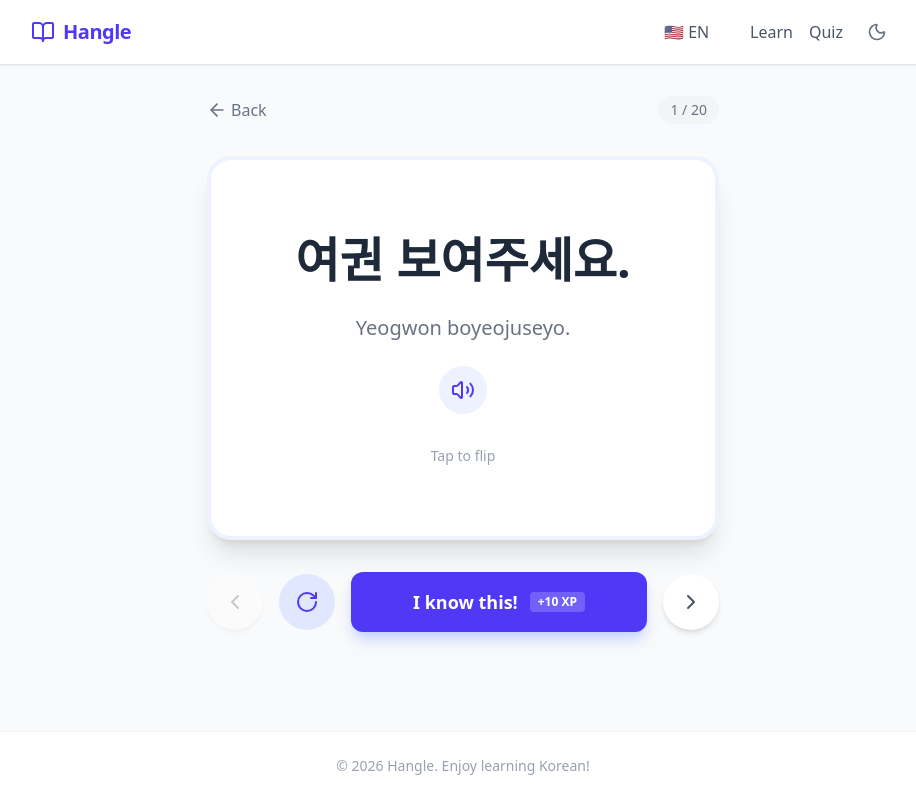
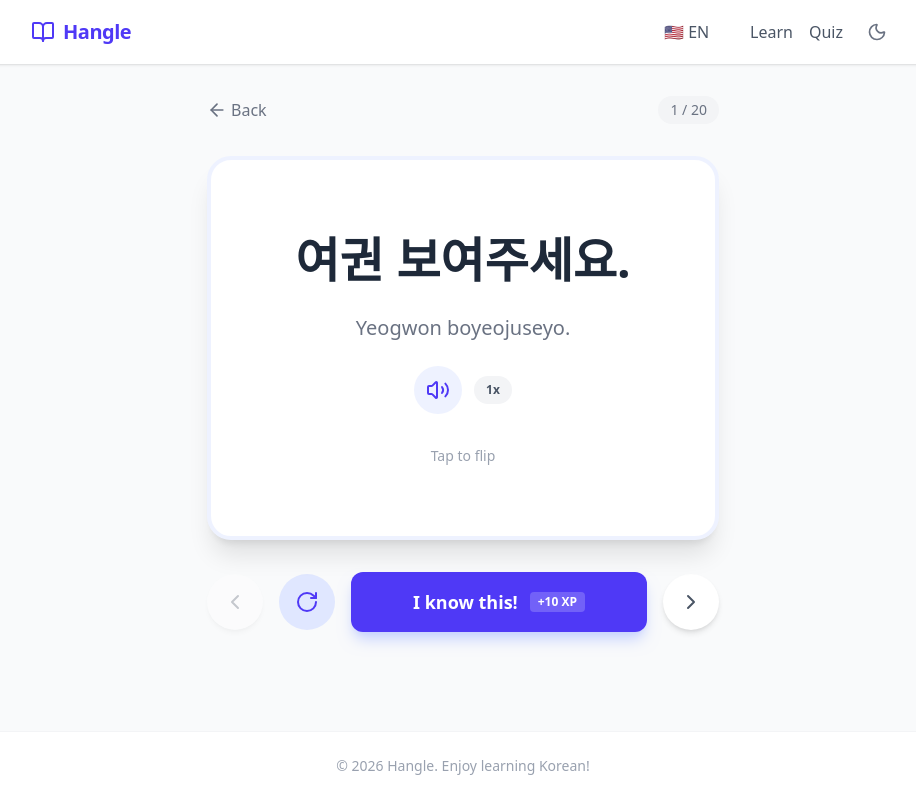
Before and after one commit to hoyakdh/hangle, a React (Vite) app: page /learn/airport in a window 1280 px wide. Shown: the whole page, without its empty margins (177-1093 px from the left). Built offline with nearby package versions, Linux system fonts and the light colour scheme.

Commit message:
feat: Add audio playback speed control (1x/0.6x)

```diff
--- a/src/data/translations.ts
+++ b/src/data/translations.ts
@@ -33,7 +33,9 @@ export const translations = {
             xp: "+10 XP",
             quizPrompt: "Ready? Take the Quiz!",
             notFound: "Category not found",
-            goBack: "Go back"
+            goBack: "Go back",
+            speedNormal: "Normal Speed",
+            speedSlow: "Slow Speed"
         },
         quiz: {
             quit: "Quit",
@@ -83,7 +85,9 @@ export const translations = {
             xp: "+10 XP",
             quizPrompt: "¿Listo? ¡Haz la prueba!",
             notFound: "Categoría no encontrada",
-            goBack: "Volver"
+            goBack: "Volver",
+            speedNormal: "Velocidad Normal",
+            speedSlow: "Velocidad Lenta"
         },
         quiz: {
             quit: "Salir",
@@ -133,7 +137,9 @@ export const translations = {
             xp: "+10 XP",
             quizPrompt: "準備完了？クイズに挑戦！",
             notFound: "カテゴリーが見つかりません",
-            goBack: "戻る"
+            goBack: "戻る",
+            speedNormal: "標準速度",
+            speedSlow: "ゆっくり"
         },
         quiz: {
             quit: "終了",
--- a/src/pages/Learn.tsx
+++ b/src/pages/Learn.tsx
@@ -48,12 +48,23 @@ export default function Learn() {
         setIsFlipped(false);
     }, [categoryId]);
 
+    const [playbackRate, setPlaybackRate] = useState(0.9);
+
+    const toggleSpeed = (e: React.MouseEvent) => {
+        e.stopPropagation();
+        setPlaybackRate(prev => prev === 0.9 ? 0.6 : 0.9);
+    };
+
     // Text-to-Speech
     const playAudio = (text: string) => {
         if (!('speechSynthesis' in window)) return;
+
+        // Cancel any ongoing speech
+        window.speechSynthesis.cancel();
+
         const utterance = new SpeechSynthesisUtterance(text);
         utterance.lang = 'ko-KR';
-        utterance.rate = 0.9;
+        utterance.rate = playbackRate;
         window.speechSynthesis.speak(utterance);
     };
 
@@ -106,12 +117,23 @@ export default function Learn() {
                         <p className="text-xl text-gray-500 dark:text-gray-400 font-medium mb-6">
                             {targetLanguage === 'ja' ? currentItem.japanese_pronunciation : currentItem.romanized}
                         </p>
+
+                        <div className="flex items-center gap-3">
                             <button
                                 onClick={(e) => { e.stopPropagation(); playAudio(currentItem.korean); }}
                                 className="p-3 bg-indigo-50 dark:bg-gray-700 text-indigo-600 dark:text-indigo-400 rounded-full hover:bg-indigo-100 dark:hover:bg-gray-600 transition-colors"
                             >
                                 <Volume2 className="w-6 h-6" />
                             </button>
+
+                            <button
+                                onClick={toggleSpeed}
+                                className="px-3 py-1.5 bg-gray-100 dark:bg-gray-700 text-xs font-bold text-gray-600 dark:text-gray-300 rounded-full hover:bg-gray-200 dark:hover:bg-gray-600 transition-colors"
+                            >
+                                {playbackRate === 0.9 ? '1x' : '0.6x'}
+                            </button>
+                        </div>
+
                         <p className="mt-8 text-gray-400 dark:text-gray-500 text-sm font-medium">{t.flip}</p>
                     </div>
 
```
Lines whose indentation alone changed are shown as unchanged.
